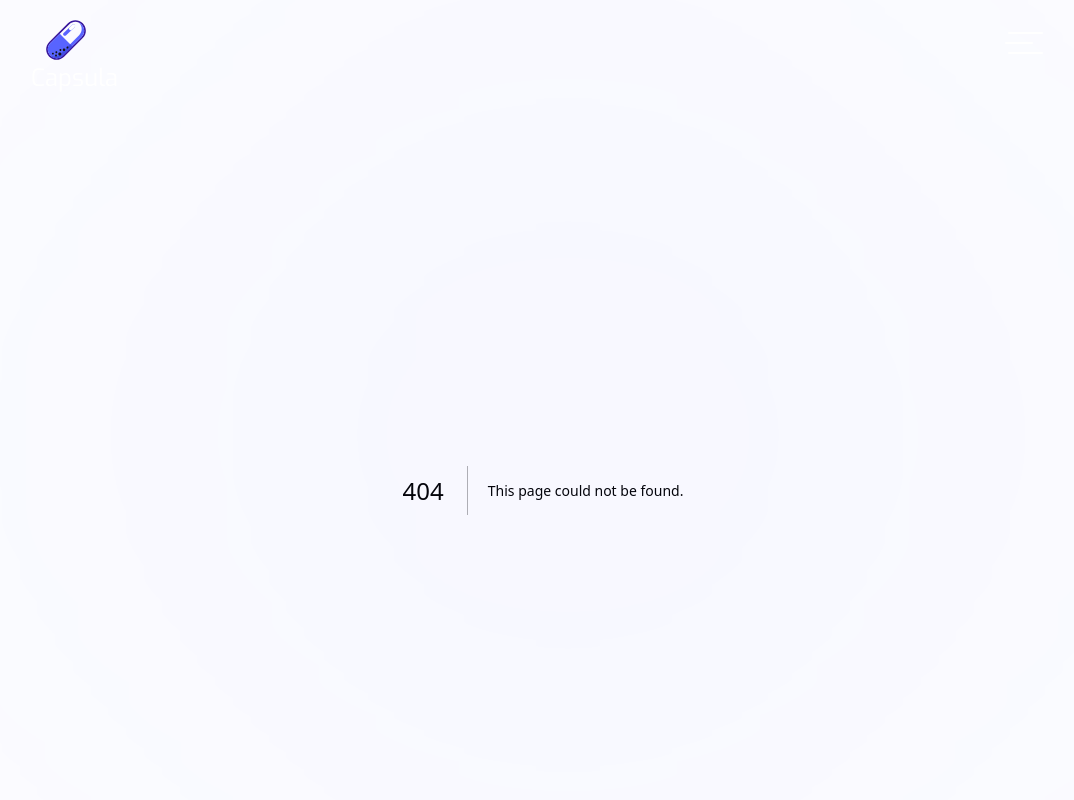
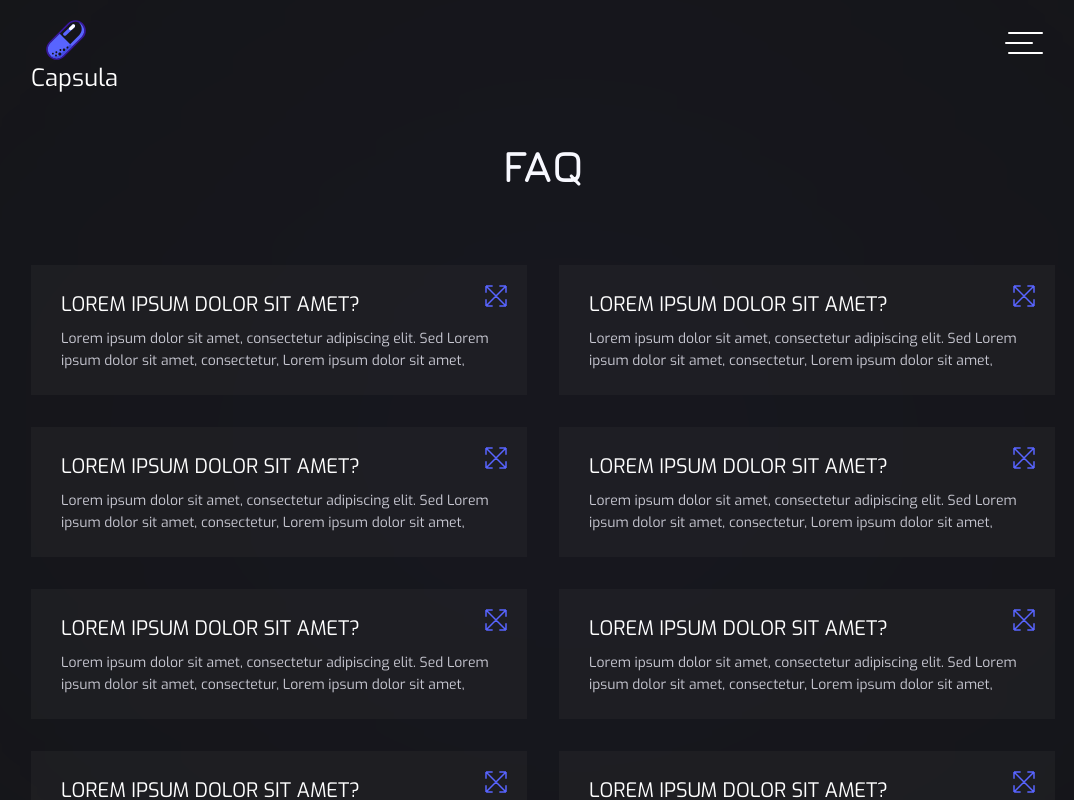
Before and after one commit to UD1sto/Capsules-mpv-frontend, a Next.js app: page /faq in a window 1280 px wide. Before the commit this address had no page. Shown: the top 800 px of the page, without its empty margins (97-1171 px from the left). Built offline with nearby package versions, Linux system fonts and the light colour scheme.

Commit message:
faq page

```diff
--- a/public/icons/index.tsx
+++ b/public/icons/index.tsx
@@ -17,3 +17,7 @@ export const NetIcon = (props: object) => (
 export const ApyIcon = (props: object) => (
   <img src="icons/apy.svg" {...props} />
 );
+
+export const Close = (props: object) => (
+  <img src="icons/closeSerif.svg" {...props} />
+);
--- /dev/null
+++ b/src/components/faq/FaqItem.tsx
@@ -0,0 +1,33 @@
+import { Typography } from "@mui/material";
+import { Close } from "public/icons";
+import { Card } from "../card/Card";
+
+export interface FaqItemProps {
+  title: string;
+  description: string;
+}
+
+export function FaqItem({ title, description }: FaqItemProps) {
+  return (
+    <Card
+      sx={{
+        position: "relative",
+        ":hover": {
+          backgroundColor: "rgba(60, 60, 60, 0.4)",
+          cursor: "pointer",
+        },
+      }}
+    >
+      <Close style={{ position: "absolute", top: "20px", right: "20px" }} />
+      <Typography textTransform="uppercase" mb={1} fontSize="1.25rem">
+        {title}
+      </Typography>
+      <Typography
+        sx={{ maxHeight: "42px", overflow: "hidden", display: "inline-block" }}
+        variant="subtitle2"
+      >
+        {description}
+      </Typography>
+    </Card>
+  );
+}
--- a/src/components/index.ts
+++ b/src/components/index.ts
@@ -14,3 +14,4 @@ export * from "./table/table";
 export * from "./dashboard/index";
 export * from "./select-input/Select";
 export * from "./add-liquidity";
+export * from "./faq/FaqItem";
--- a/src/content/index.ts
+++ b/src/content/index.ts
@@ -192,3 +192,51 @@ export const SELECT_ITEMS = [
     value: "Bnb Market",
   },
 ];
+
+export const FAQ = [
+  {
+    title: "Lorem ipsum dolor sit amet?",
+    description:
+      "Lorem ipsum dolor sit amet, consectetur adipiscing elit. Sed Lorem ipsum dolor sit amet, consectetur, Lorem ipsum dolor sit amet, consectetur adipiscing elit.Sed Lorem ipsum dolor sit amet, consectetur,Lorem ipsum dolor sit amet, consectetur adipiscing elit. Sed Lorem ipsum dolor sit amet, consectetur,Lorem ipsum dolor sit amet, consectetur adipiscing elit. Sed Lorem ipsum dolor sit amet, consectetur,Lorem ipsum dolor sit amet, consectetur adipiscing elit. Sed Lorem ipsum dolor sit amet, consectetur,",
+  },
+  {
+    title: "Lorem ipsum dolor sit amet?",
+    description:
+      "Lorem ipsum dolor sit amet, consectetur adipiscing elit. Sed Lorem ipsum dolor sit amet, consectetur, Lorem ipsum dolor sit amet, consectetur adipiscing elit.Sed Lorem ipsum dolor sit amet, consectetur,Lorem ipsum dolor sit amet, consectetur adipiscing elit. Sed Lorem ipsum dolor sit amet, consectetur,Lorem ipsum dolor sit amet, consectetur adipiscing elit. Sed Lorem ipsum dolor sit amet, consectetur,Lorem ipsum dolor sit amet, consectetur adipiscing elit. Sed Lorem ipsum dolor sit amet, consectetur,",
+  },
+  {
+    title: "Lorem ipsum dolor sit amet?",
+    description:
+      "Lorem ipsum dolor sit amet, consectetur adipiscing elit. Sed Lorem ipsum dolor sit amet, consectetur, Lorem ipsum dolor sit amet, consectetur adipiscing elit.Sed Lorem ipsum dolor sit amet, consectetur,Lorem ipsum dolor sit amet, consectetur adipiscing elit. Sed Lorem ipsum dolor sit amet, consectetur,Lorem ipsum dolor sit amet, consectetur adipiscing elit. Sed Lorem ipsum dolor sit amet, consectetur,Lorem ipsum dolor sit amet, consectetur adipiscing elit. Sed Lorem ipsum dolor sit amet, consectetur,",
+  },
+  {
+    title: "Lorem ipsum dolor sit amet?",
+    description:
+      "Lorem ipsum dolor sit amet, consectetur adipiscing elit. Sed Lorem ipsum dolor sit amet, consectetur, Lorem ipsum dolor sit amet, consectetur adipiscing elit.Sed Lorem ipsum dolor sit amet, consectetur,Lorem ipsum dolor sit amet, consectetur adipiscing elit. Sed Lorem ipsum dolor sit amet, consectetur,Lorem ipsum dolor sit amet, consectetur adipiscing elit. Sed Lorem ipsum dolor sit amet, consectetur,Lorem ipsum dolor sit amet, consectetur adipiscing elit. Sed Lorem ipsum dolor sit amet, consectetur,",
+  },
+  {
+    title: "Lorem ipsum dolor sit amet?",
+    description:
+      "Lorem ipsum dolor sit amet, consectetur adipiscing elit. Sed Lorem ipsum dolor sit amet, consectetur, Lorem ipsum dolor sit amet, consectetur adipiscing elit.Sed Lorem ipsum dolor sit amet, consectetur,Lorem ipsum dolor sit amet, consectetur adipiscing elit. Sed Lorem ipsum dolor sit amet, consectetur,Lorem ipsum dolor sit amet, consectetur adipiscing elit. Sed Lorem ipsum dolor sit amet, consectetur,Lorem ipsum dolor sit amet, consectetur adipiscing elit. Sed Lorem ipsum dolor sit amet, consectetur,",
+  },
+  {
+    title: "Lorem ipsum dolor sit amet?",
+    description:
+      "Lorem ipsum dolor sit amet, consectetur adipiscing elit. Sed Lorem ipsum dolor sit amet, consectetur, Lorem ipsum dolor sit amet, consectetur adipiscing elit.Sed Lorem ipsum dolor sit amet, consectetur,Lorem ipsum dolor sit amet, consectetur adipiscing elit. Sed Lorem ipsum dolor sit amet, consectetur,Lorem ipsum dolor sit amet, consectetur adipiscing elit. Sed Lorem ipsum dolor sit amet, consectetur,Lorem ipsum dolor sit amet, consectetur adipiscing elit. Sed Lorem ipsum dolor sit amet, consectetur,",
+  },
+  {
+    title: "Lorem ipsum dolor sit amet?",
+    description:
+      "Lorem ipsum dolor sit amet, consectetur adipiscing elit. Sed Lorem ipsum dolor sit amet, consectetur, Lorem ipsum dolor sit amet, consectetur adipiscing elit.Sed Lorem ipsum dolor sit amet, consectetur,Lorem ipsum dolor sit amet, consectetur adipiscing elit. Sed Lorem ipsum dolor sit amet, consectetur,Lorem ipsum dolor sit amet, consectetur adipiscing elit. Sed Lorem ipsum dolor sit amet, consectetur,Lorem ipsum dolor sit amet, consectetur adipiscing elit. Sed Lorem ipsum dolor sit amet, consectetur,",
+  },
+  {
+    title: "Lorem ipsum dolor sit amet?",
+    description:
+      "Lorem ipsum dolor sit amet, consectetur adipiscing elit. Sed Lorem ipsum dolor sit amet, consectetur, Lorem ipsum dolor sit amet, consectetur adipiscing elit.Sed Lorem ipsum dolor sit amet, consectetur,Lorem ipsum dolor sit amet, consectetur adipiscing elit. Sed Lorem ipsum dolor sit amet, consectetur,Lorem ipsum dolor sit amet, consectetur adipiscing elit. Sed Lorem ipsum dolor sit amet, consectetur,Lorem ipsum dolor sit amet, consectetur adipiscing elit. Sed Lorem ipsum dolor sit amet, consectetur,",
+  },
+  {
+    title: "Lorem ipsum dolor sit amet?",
+    description:
+      "Lorem ipsum dolor sit amet, consectetur adipiscing elit. Sed Lorem ipsum dolor sit amet, consectetur, Lorem ipsum dolor sit amet, consectetur adipiscing elit.Sed Lorem ipsum dolor sit amet, consectetur,Lorem ipsum dolor sit amet, consectetur adipiscing elit. Sed Lorem ipsum dolor sit amet, consectetur,Lorem ipsum dolor sit amet, consectetur adipiscing elit. Sed Lorem ipsum dolor sit amet, consectetur,Lorem ipsum dolor sit amet, consectetur adipiscing elit. Sed Lorem ipsum dolor sit amet, consectetur,",
+  },
+];
--- /dev/null
+++ b/src/pages/faq.tsx
@@ -0,0 +1,25 @@
+import { FaqItem, FaqItemProps } from "@/components";
+import { Grid, Stack, Typography } from "@mui/material";
+import { FAQ as FAQitems } from "@/content";
+
+export default function FAQ() {
+  return (
+    <Stack mt="50px">
+      <Typography variant="h2" textAlign="center">
+        FAQ
+      </Typography>
+      <Grid
+        container
+        columns={{ xs: 1, md: 2, xl: 3 }}
+        spacing={4}
+        mt={{ xs: "20px", sm: "40px" }}
+      >
+        {FAQitems.map((item: FaqItemProps) => (
+          <Grid item xs={1}>
+            <FaqItem {...item} />
+          </Grid>
+        ))}
+      </Grid>
+    </Stack>
+  );
+}
```
Also changed, not shown: public/icons/closeSerif.svg (added).
